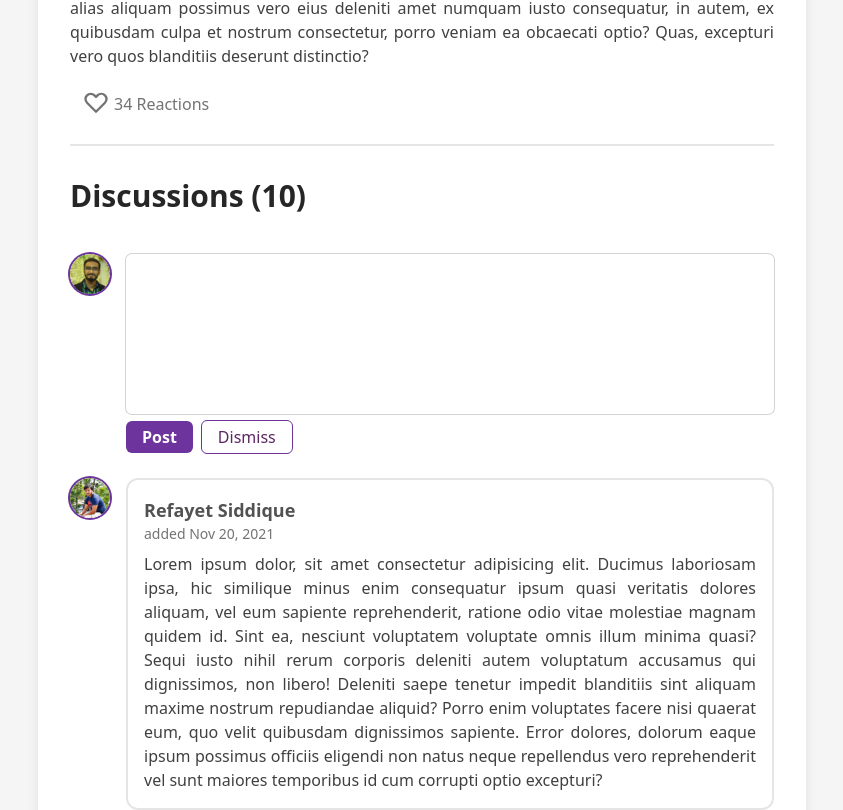
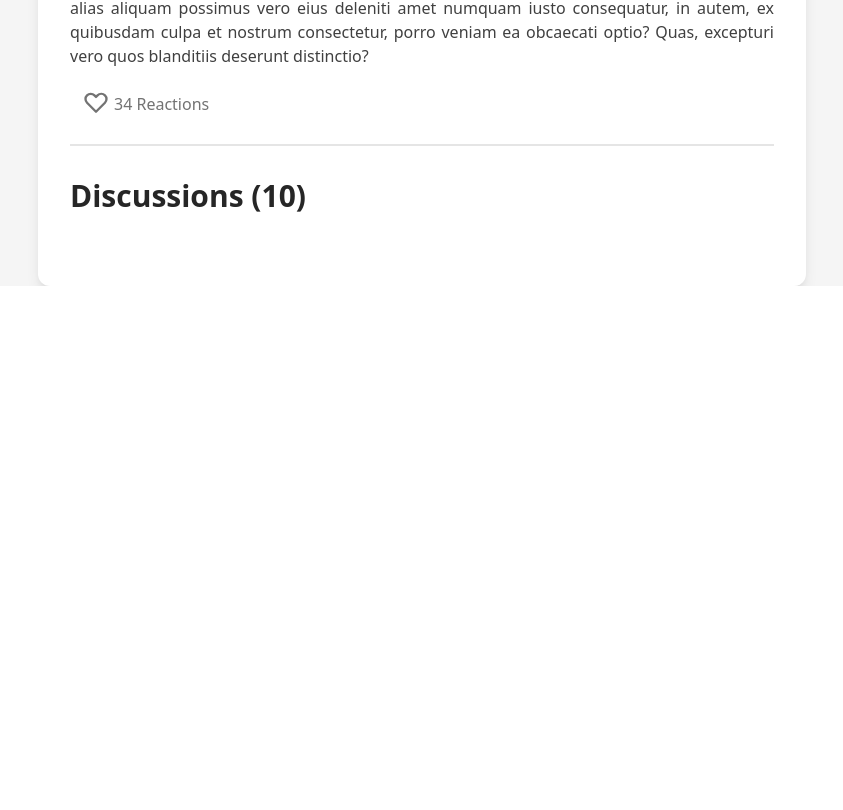
Before and after one commit to shuvomohajan/modern-blog, a React (Create React App) app: page /post-details/1 in a window 1280 px wide. Shown: the part 1370-2180 px from the top of the page, without its empty margins (218-1061 px from the left). After the commit the page ends 1656 px from the top, so only its background shows below. Built offline with nearby package versions, Linux system fonts and the light colour scheme.

Commit message:
auto scroll to comment section added with react-router-hash-link

```diff
--- a/package.json
+++ b/package.json
@@ -12,6 +12,7 @@
     "react": "^17.0.2",
     "react-dom": "^17.0.2",
     "react-router-dom": "6",
+    "react-router-hash-link": "^2.4.3",
     "react-scripts": "4.0.3",
     "validator": "^13.7.0",
     "web-vitals": "^1.1.2"
--- a/src/components/App.js
+++ b/src/components/App.js
@@ -9,6 +9,7 @@ import Profile from "./website/Profile";
 import { Routes, Route } from "react-router-dom";
 import Editor from "../components/website/Editor/Editor";
 import PostDetails from "../components/website/Posts/PostDetails";
+import Comments from "./website/Comments/Comments";
 
 function App() {
   return (
@@ -20,7 +21,9 @@ function App() {
         <Route path="/login" element={<Login />} />
         <Route path="/registration" element={<Register />} />
         <Route path="/editor" element={<Editor />} />
-        <Route path="/post-details/:postId" element={<PostDetails />} />
+        <Route path="/post-details/:postId" element={<PostDetails />}>
+          <Route path="comments" element={<Comments />} />
+        </Route>
       </Routes>
     </div>
   );
--- a/src/components/website/Comments/Comments.js
+++ b/src/components/website/Comments/Comments.js
@@ -1,8 +1,10 @@
 import Comment from "./Comment";
+import CommentInput from "../Comments/CommentInput";
 
 export default function Comments() {
     return (
         <div className="">
+            <CommentInput />
             <Comment />
             <Comment />
             <Comment />
--- a/src/components/website/Posts/Post.js
+++ b/src/components/website/Posts/Post.js
@@ -1,3 +1,4 @@
+import { HashLink } from "react-router-hash-link";
 import { Link } from "react-router-dom";
 import photo from "../../../images/sanjoy.jpg";
 
@@ -70,7 +71,9 @@ export default function Post() {
 								d="M8 10h.01M12 10h.01M16 10h.01M9 16H5a2 2 0 01-2-2V6a2 2 0 012-2h14a2 2 0 012 2v8a2 2 0 01-2 2h-5l-5 5v-5z"
 							/>
 						</svg>
-						<span className="pt-1 pl-1 text-gray-500">3 Comments</span>
+						<HashLink smooth to="/post-details/:postId/comments#comments">
+                            <span className="pt-1 pl-1 text-gray-500">3 Comments</span>
+                        </HashLink>
 					</div>
 				</div>
 			</div>
--- a/src/components/website/Posts/PostDetails.js
+++ b/src/components/website/Posts/PostDetails.js
@@ -1,6 +1,5 @@
+import { Outlet } from "react-router-dom";
 import photo from "../../../images/sanjoy.jpg";
-import CommentInput from "../Comments/CommentInput";
-import Comments from "../Comments/Comments";
 
 export default function PostDetails() {
 	return (
@@ -134,12 +133,11 @@ export default function PostDetails() {
 			</div>
 
 			{/* Comment section */}
-			<div className="">
+			<div className="" id="comments">
 				<p className="pt-8 pb-10 text-2xl md:text-3xl font-bold text-gray-800">
 					Discussions (10)
 				</p>
-				<CommentInput />
-				<Comments />
+				<Outlet />
 			</div>
 		</div>
 	);
```
Also changed, not shown: 1 other file (tests, documents, lock files or other folders).
